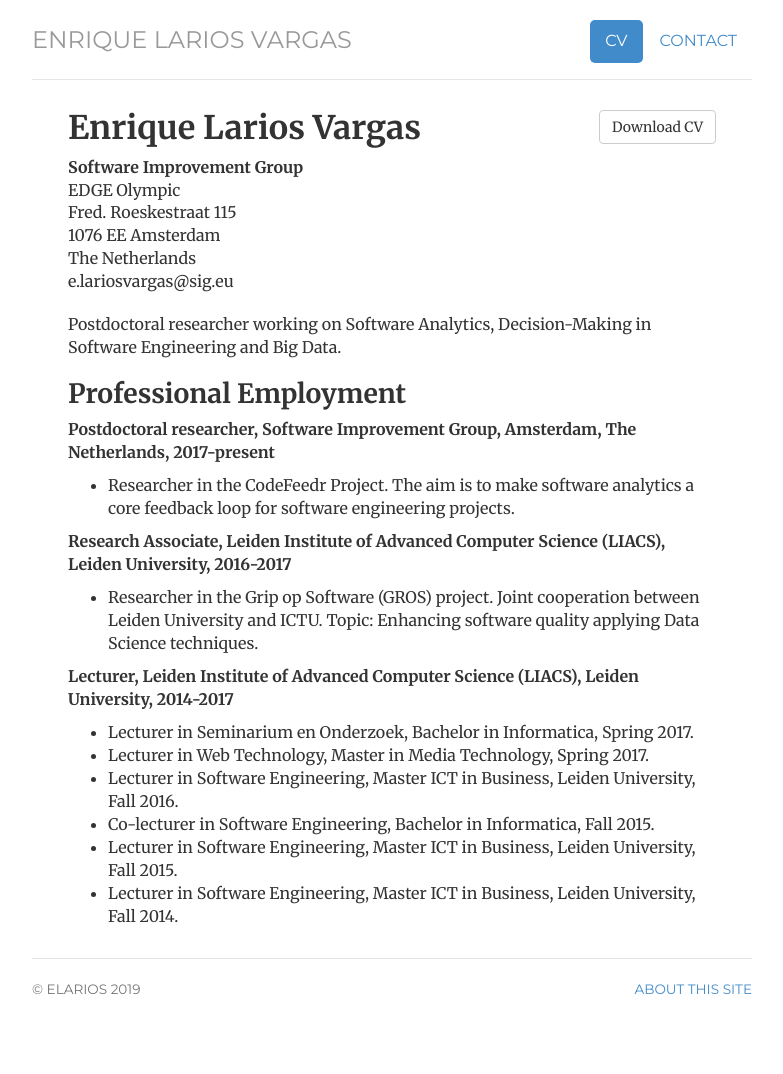
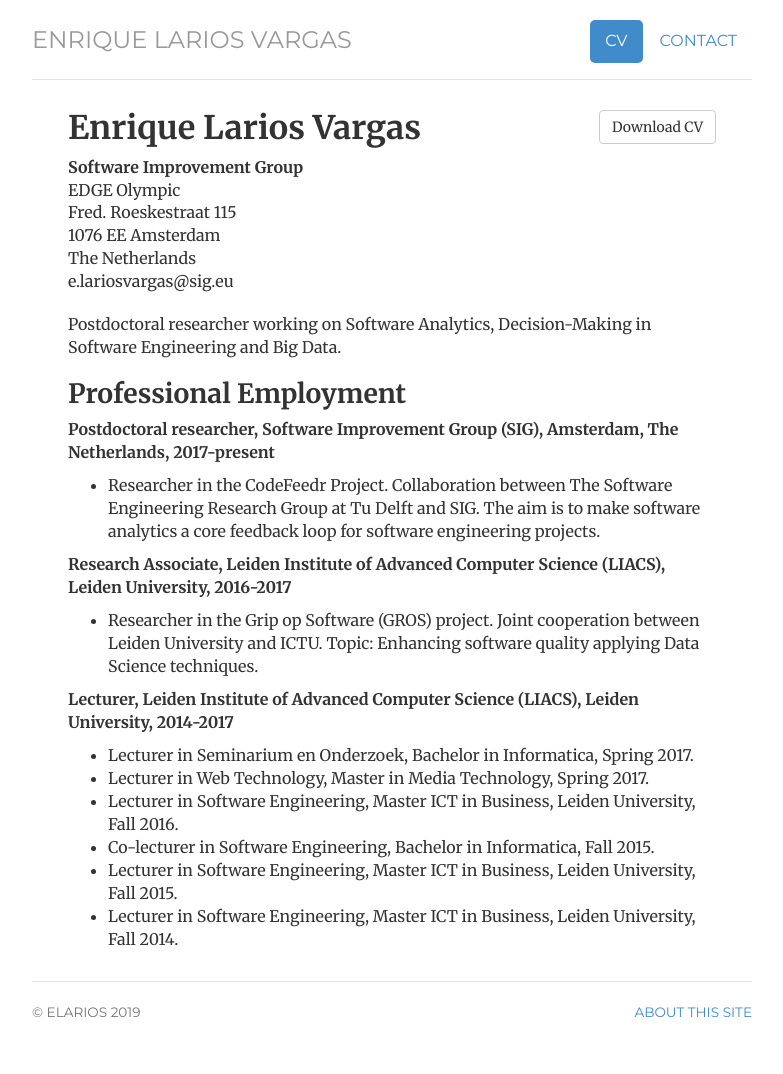
Before and after one commit to elarios/elarios.github.io, a Jekyll site: the page built from cv/index.html, in a window 1280 px wide. Shown: the whole page, without its empty margins (248-1031 px from the left). Built offline with Jekyll 4.4.1, drawn with Linux system fonts in a browser that asks for light colours; before the commit the page ends 1051 px from its top, so only the background shows below that.

Commit message:
update cv

```diff
--- a/cv/index.html
+++ b/cv/index.html
@@ -24,9 +24,9 @@
 				<p>Postdoctoral researcher working on Software Analytics, Decision-Making in Software Engineering and Big Data.</p>
 
 				<h2>Professional Employment</h2>
-				<p><strong>Postdoctoral researcher, Software Improvement Group, Amsterdam, The Netherlands, 2017-present</strong></p>
+				<p><strong>Postdoctoral researcher, Software Improvement Group (SIG), Amsterdam, The Netherlands, 2017-present</strong></p>
 				<ul>
-				<li>Researcher in the CodeFeedr Project. The aim is to make software analytics a core feedback loop for software engineering projects.</li>
+				<li>Researcher in the CodeFeedr Project. Collaboration between The Software Engineering Research Group at Tu Delft and SIG. The aim is to make software analytics a core feedback loop for software engineering projects.</li>
 				</ul>
 
 				<p><strong>Research Associate, Leiden Institute of Advanced Computer Science (LIACS), Leiden University, 2016-2017</strong></p>
```
